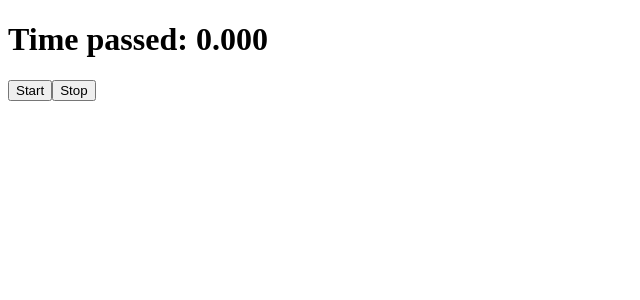
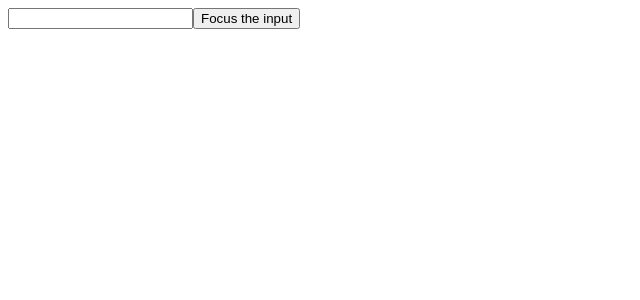
Before and after one commit to Carefree-happy/s-react, a React (Create React App) app: page / in a window 1280 px wide. Shown: the top 300 px of the page, without its empty margins (0-640 px from the left). Built offline with nearby package versions, Linux system fonts and the light colour scheme.

Commit message:
useRef: Focusing a text input

```diff
--- a/src/HookTest/UseExampleTest.js
+++ b/src/HookTest/UseExampleTest.js
@@ -1,34 +1,16 @@
-import { useState, useRef } from 'react';
+import { useRef } from "react";
 
 export function UseExampleTest() {
-    const [startTime, setStartTime] = useState(null);
-    const [now, setNow] = useState(null);
-    const intervalRef = useRef(null);
+    const inputRef = useRef(null);
 
-    function handleStart() {
-        setStartTime(Date.now());
-        setNow(Date.now());
-
-        clearInterval(intervalRef.current);
-        intervalRef.current = setInterval(() => {
-            setNow(Date.now());
-        }, 10);
-    }
-
-    function handleStop() {
-        clearInterval(intervalRef.current);
-    }
-
-    let secondsPassed = 0;
-    if (startTime != null && now != null) {
-        secondsPassed = (now - startTime) / 100000;
+    function handleClick() {
+        inputRef.current.focus();
     }
 
     return (
         <>
-            <h1>Time passed: {secondsPassed.toFixed(3)}</h1>
-            <button onClick={handleStart}>Start</button>
-            <button onClick={handleStop}>Stop</button>
+            <input ref={inputRef} />
+            <button onClick={handleClick}>Focus the input</button>
         </>
     );
 }
```
